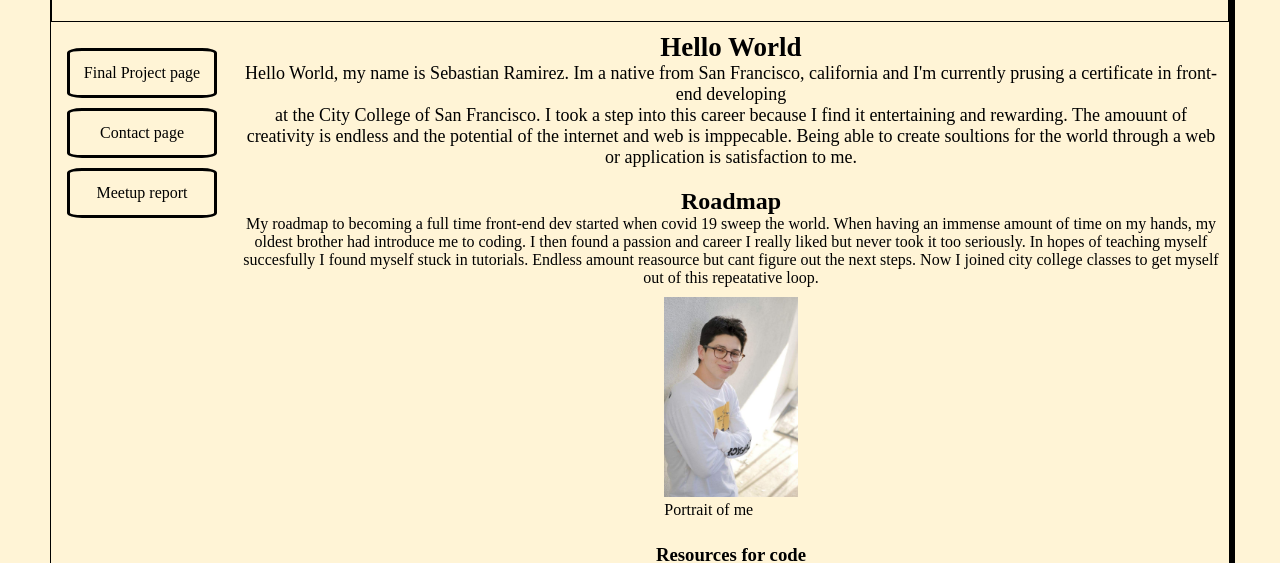
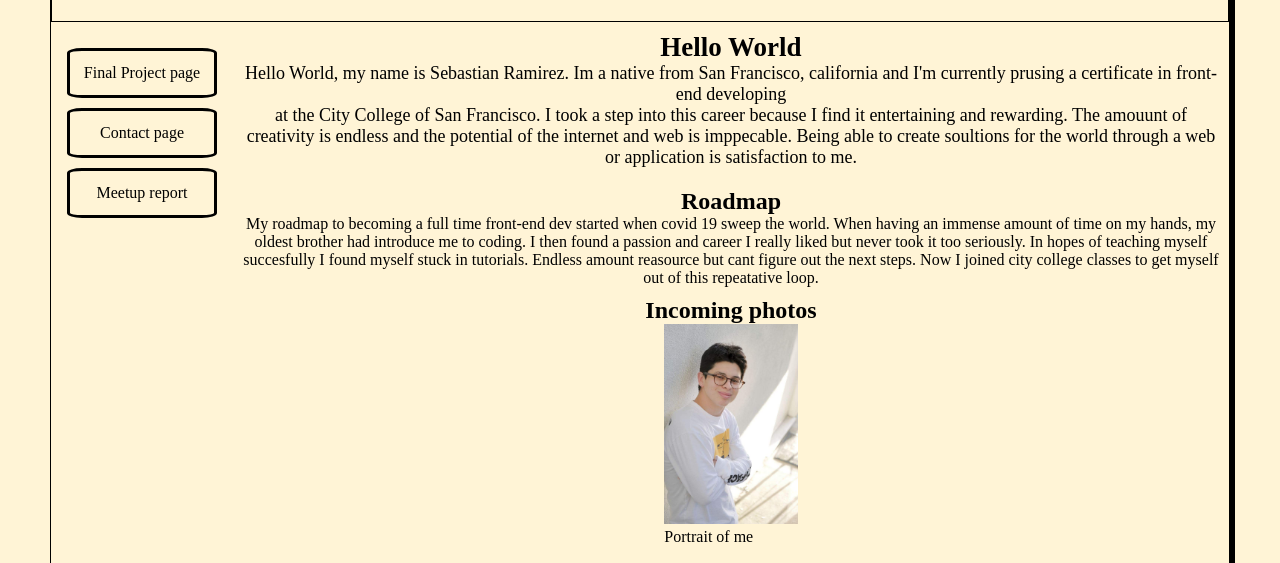
Before and after one commit to sebastianr415/finalproject-cnit132, a plain HTML site: page index.html in a window 1280 px wide. Shown: the part 179-742 px from the top of the page. Drawn offline with Linux system fonts and the light colour scheme.

Commit message:
added h2 to line49

```diff
--- a/index.html
+++ b/index.html
@@ -46,6 +46,7 @@ Endless amount reasource but cant figure out the next steps. Now I joined city c
 </section>
 
 <article id = "article1">
+    <h2>Incoming photos</h2>
     <figure>
         <img src ="img/profile-pic.JPG" alt = "image of sebastian ramirez">
         <figcaption>Portrait of me</figcaption>
```
